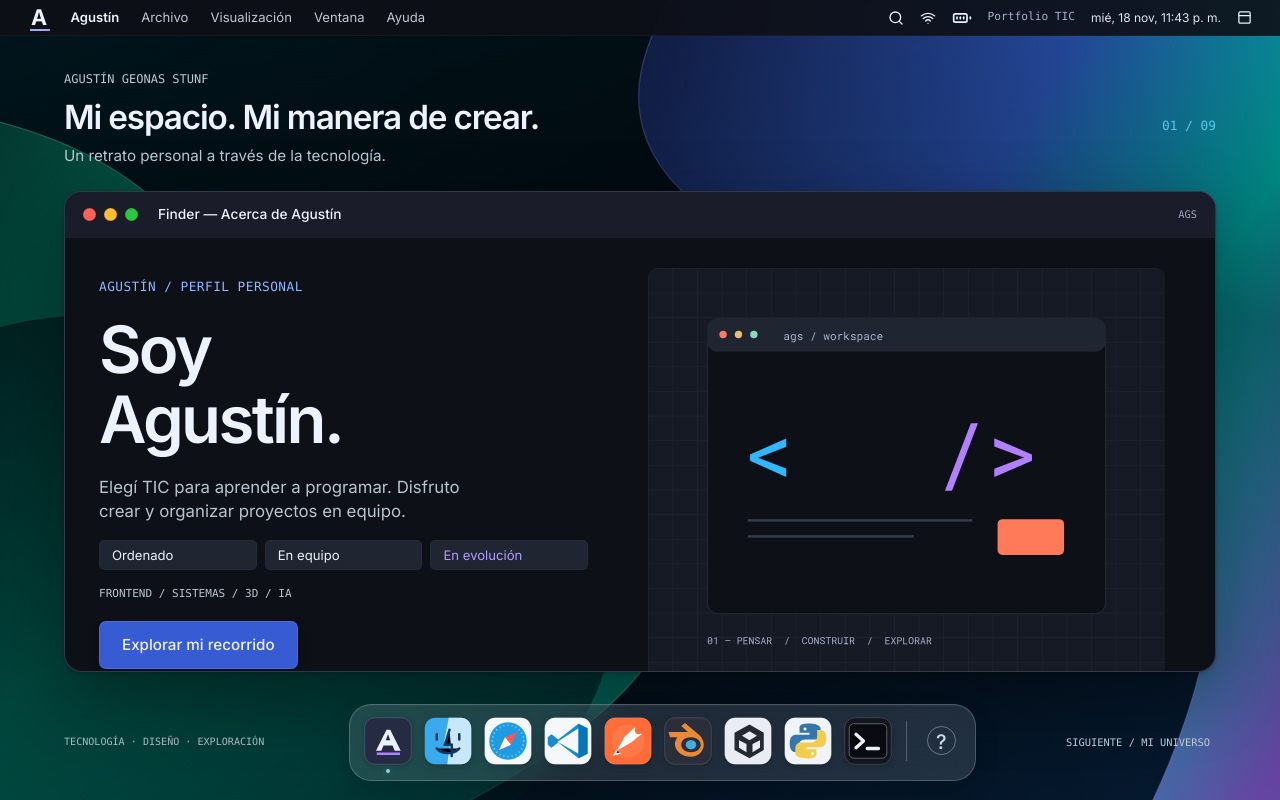
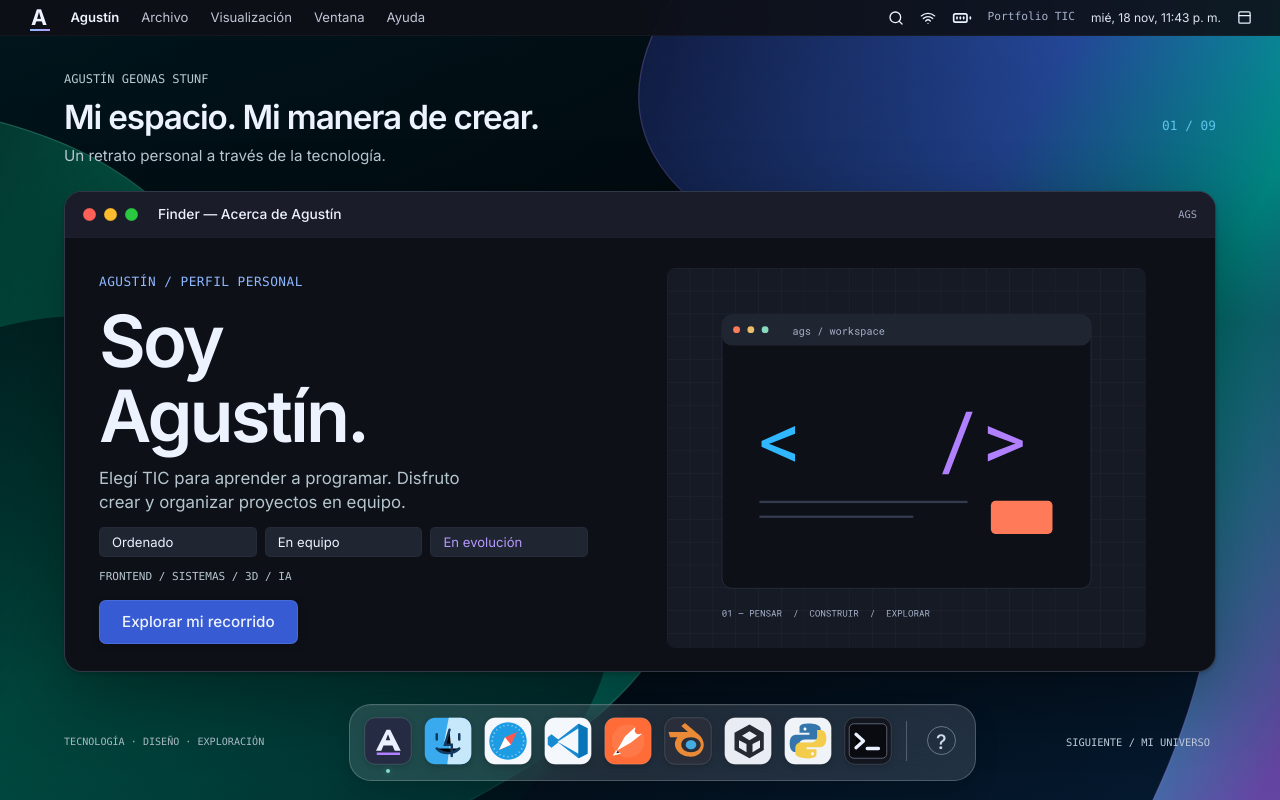
Before and after one commit to Gexstunf/agustin-ags-portfolio, a React (Vite) app: page / in a window 1280 px wide. Built offline with nearby package versions, Linux system fonts and the light colour scheme.

Commit message:
Update Site source

```diff
--- a/src/styles/refinements.css
+++ b/src/styles/refinements.css
@@ -28,6 +28,23 @@
 .journey-summary > .primary {
   justify-self: start;
 }
+@media (max-height: 950px) and (min-width: 761px) {
+  .home-identity {
+    gap: 12px;
+  }
+  .home-name {
+    font-size: 4.5rem;
+    line-height: 1.05;
+    margin: 0;
+  }
+  .home-identity > .primary {
+    padding-top: 10px;
+    padding-bottom: 10px;
+  }
+  .home-layout {
+    min-height: 380px;
+  }
+}
 @media (max-width: 760px) {
   .home-layout {
     min-height: 0;
```
